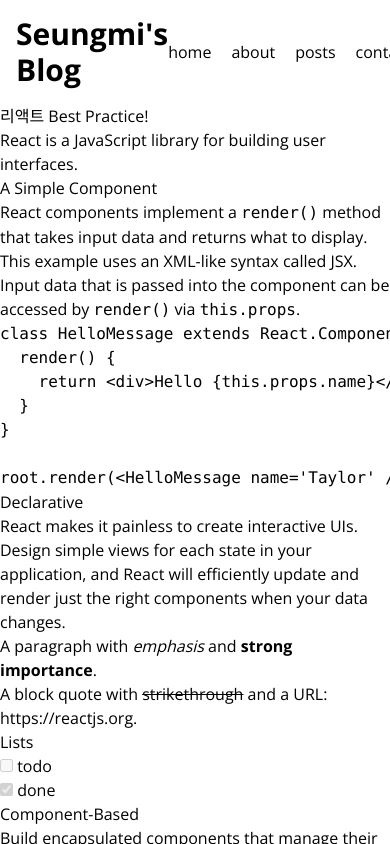
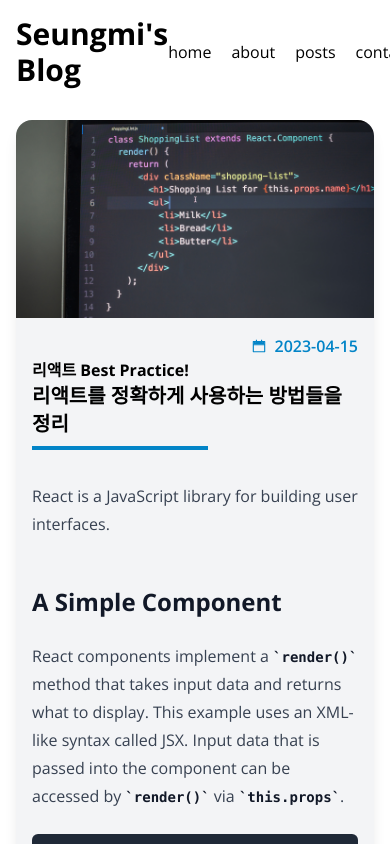
Before and after one commit to seungmileee/next_blog, a Next.js app: page /posts/best-react-practices in a window 390 px wide. Built offline with nearby package versions, Linux system fonts and the light colour scheme.

Commit message:
feat: post 페이지 스타일링

```diff
--- a/package.json
+++ b/package.json
@@ -17,12 +17,14 @@
     "next": "13.4.1",
     "react": "18.2.0",
     "react-dom": "18.2.0",
+    "react-icons": "^4.8.0",
     "react-markdown": "^8.0.7",
     "react-multi-carousel": "^2.8.3",
     "remark-gfm": "^3.0.1",
     "typescript": "5.0.4"
   },
   "devDependencies": {
+    "@tailwindcss/typography": "^0.5.9",
     "autoprefixer": "^10.4.14",
     "postcss": "^8.4.23",
     "tailwindcss": "^3.3.2"
--- a/src/app/posts/[slug]/page.tsx
+++ b/src/app/posts/[slug]/page.tsx
@@ -1,5 +1,7 @@
 import MarkdownViewer from "@/components/MarkdownViewer";
 import { getPostData } from "@/service/post";
+import Image from "next/image";
+import { AiTwotoneCalendar } from "react-icons/ai";
 
 type Props = {
   params: {
@@ -8,11 +10,26 @@
 };
 
 export default async function PostPage({ params: { slug } }: Props) {
-  const post = await getPostData(slug);
+  const { title, description, date, path, content } = await getPostData(slug);
   return (
-    <>
-      <h1>{post.title}</h1>
-      <MarkdownViewer content={post.content} />
-    </>
+    <article className="rounded-2xl overflow-hidden bg-gray-100 shadow-lg m-4">
+      <Image
+        className="w-full h-1/5"
+        src={`/image/posts/${path}.png`}
+        alt={title}
+        width={760}
+        height={420}
+      />
+      <section className="flex flex-col p-4">
+        <div className="flex items-center self-end text-sky-600">
+          <AiTwotoneCalendar />
+          <p className="font-semibold ml-2">{date.toString()}</p>
+        </div>
+        <h1 className="font-4xl font-bold">{title}</h1>
+        <p className="text-xl font-bold">{description}</p>
+        <div className="w-44 border-2 border-sky-600 mt-2 mb-8" />
+        <MarkdownViewer content={content} />
+      </section>
+    </article>
   );
 }
--- a/src/components/MarkdownViewer.tsx
+++ b/src/components/MarkdownViewer.tsx
@@ -2,5 +2,9 @@
 import remarkGfm from "remark-gfm";
 
 export default function MarkdownViewer({ content }: { content: string }) {
-  return <ReactMarkdown remarkPlugins={[remarkGfm]}>{content}</ReactMarkdown>;
+  return (
+    <ReactMarkdown className="prose lg:prose-xl" remarkPlugins={[remarkGfm]}>
+      {content}
+    </ReactMarkdown>
+  );
 }
--- a/tailwind.config.js
+++ b/tailwind.config.js
@@ -15,5 +15,5 @@
       },
     },
   },
-  plugins: [],
+  plugins: [require("@tailwindcss/typography")],
 };
```
Also changed, not shown: 1 other file (tests, documents, lock files or other folders).
